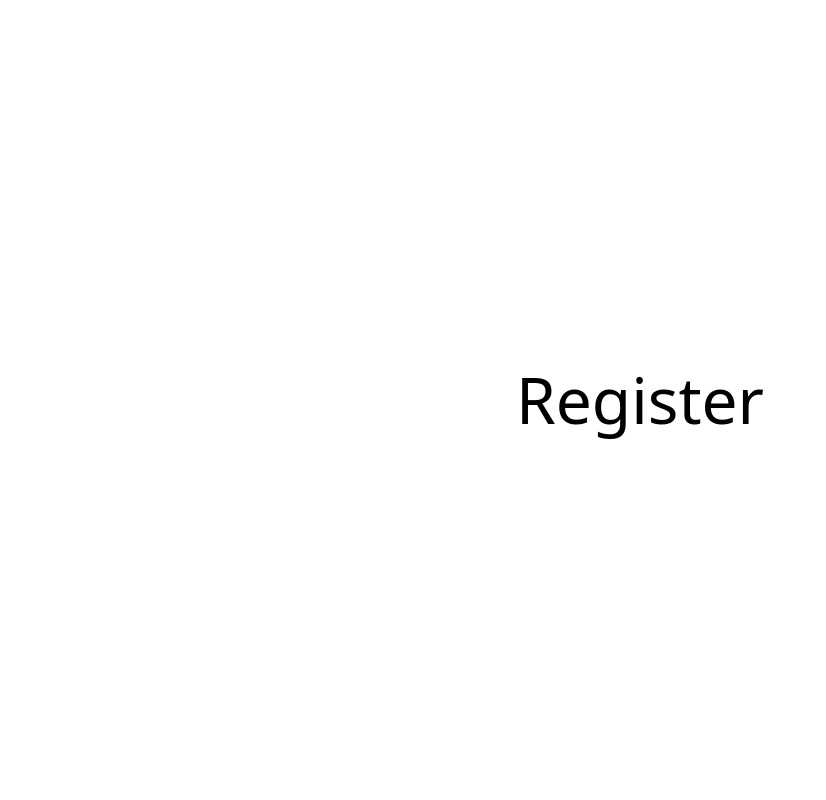
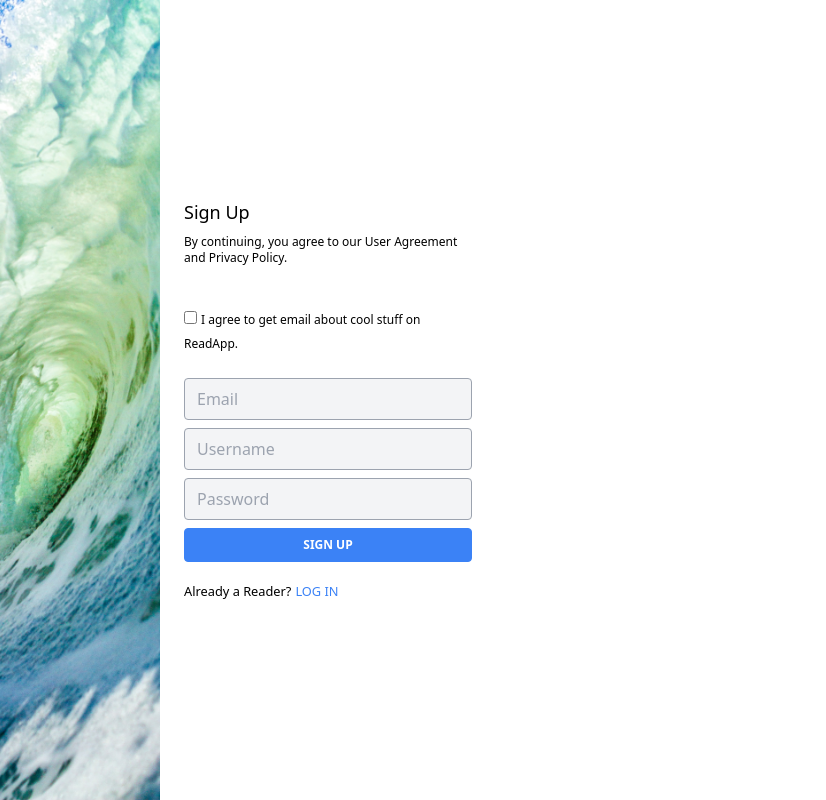
Before and after one commit to neilchauhan2/readapp-client, a Next.js app: page /register in a window 1280 px wide. Shown: the whole page, without its empty margins (0-826 px from the left). Built offline with nearby package versions, Linux system fonts and the light colour scheme.

Commit message:
Added register page" git status git status

```diff
--- a/src/pages/register.tsx
+++ b/src/pages/register.tsx
@@ -1,23 +1,71 @@
-import Head from 'next/head'
-import Image from 'next/image'
-import styles from '../styles/Home.module.css'
+import Head from "next/head";
+import Link from "next/link";
 
 const Register = () => {
   return (
-    <div className={styles.container}>
+    <div className="flex">
       <Head>
-        <title>Create Next App</title>
+        <title>Register</title>
         <meta name="description" content="Generated by create next app" />
         <link rel="icon" href="/favicon.ico" />
       </Head>
 
-      <main className={styles.main}>
-        <h1 className={styles.title}>
-          Register
-        </h1>
-      </main>
+      <div
+        className="w-40 h-screen bg-center bg-cover"
+        style={{ backgroundImage: "url('/images/bgImg.jpg')" }}
+      ></div>
+      <div className="flex flex-col justify-center pl-6">
+        <div className="w-72">
+          <h1 className="mb-2 text-lg">Sign Up</h1>
+          <p className="mb-10 text-xs">
+            By continuing, you agree to our User Agreement and Privacy Policy.
+          </p>
+          <form>
+            <div className="mb-6">
+              <input
+                type="checkbox"
+                className="mr-1 cursor-pointer"
+                id="agreement"
+              />
+              <label htmlFor="agreement" className="text-xs">
+                I agree to get email about cool stuff on ReadApp.
+              </label>
+            </div>
+            <div className="mb-2">
+              <input
+                type="email"
+                className="w-full px-3 py-2 bg-gray-100 border border-gray-400 rounded"
+                placeholder="Email"
+              />
+            </div>
+            <div className="mb-2">
+              <input
+                type="text"
+                className="w-full px-3 py-2 bg-gray-100 border border-gray-400 rounded"
+                placeholder="Username"
+              />
+            </div>
+            <div className="mb-2">
+              <input
+                type="passwors"
+                className="w-full px-3 py-2 bg-gray-100 border border-gray-400 rounded"
+                placeholder="Password"
+              />
+            </div>
+            <button className="w-full py-2 mb-4 text-xs font-bold text-white uppercase bg-blue-500 border border-blue-500 rounded">
+              Sign Up
+            </button>
+          </form>
+          <small>
+            Already a Reader?
+            <Link href="/login">
+              <a className="ml-1 text-blue-500 uppercase">Log in</a>
+            </Link>
+          </small>
+        </div>
+      </div>
     </div>
-  )
-}
+  );
+};
 
-export default Register
+export default Register;
--- a/src/styles/Home.module.css
+++ b/src/styles/Home.module.css
@@ -1,4 +1,4 @@
-.container {
+/* .container {
   min-height: 100vh;
   padding: 0 0.5rem;
   display: flex;
@@ -118,4 +118,4 @@
     width: 100%;
     flex-direction: column;
   }
-}
+} */
--- a/tailwind.config.js
+++ b/tailwind.config.js
@@ -1,5 +1,5 @@
 module.exports = {
-  purge: ['./src/**/*.tsx'],
+  purge: ["./src/**/*.tsx"],
   darkMode: false, // or 'media' or 'class'
   theme: {
     extend: {},
@@ -8,4 +8,4 @@
     extend: {},
   },
   plugins: [],
-}
+};
```
Also changed, not shown: .prettierrc.js (added), public/images/bgImg.jpg (added).
